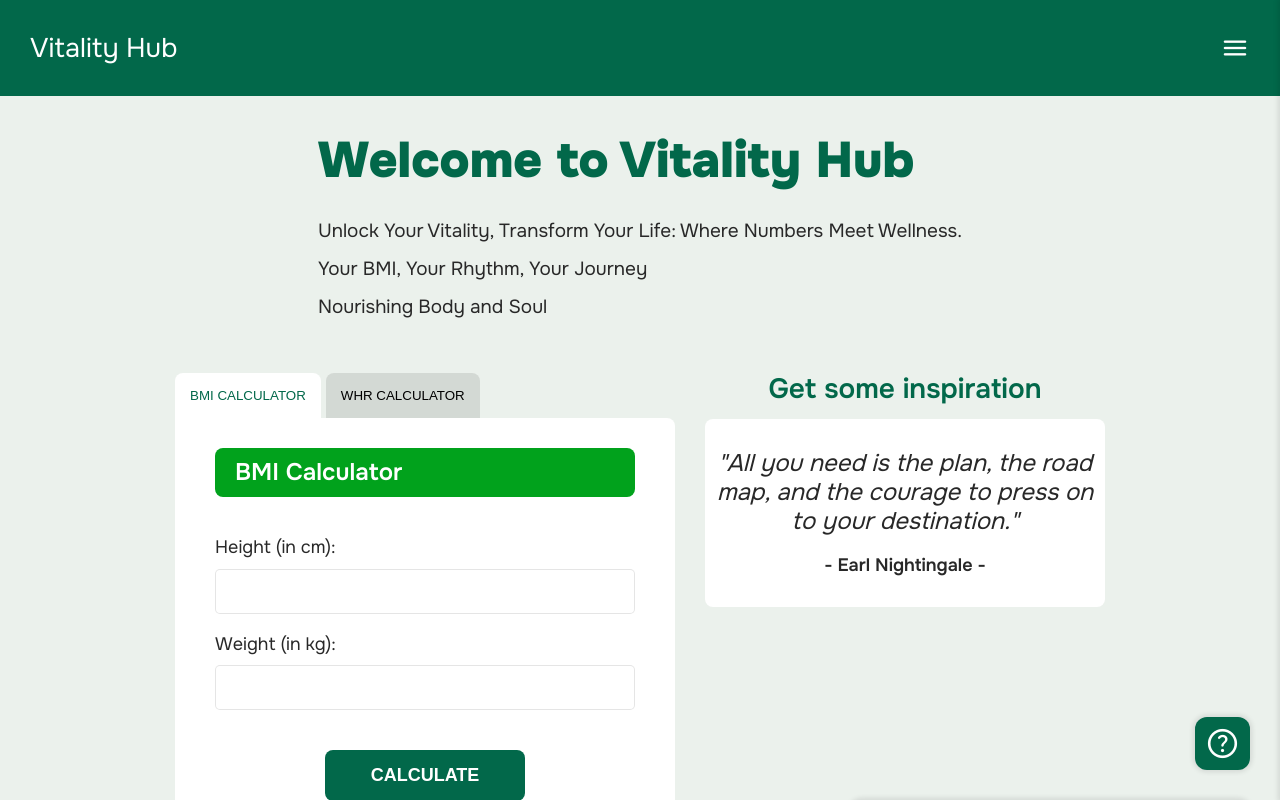
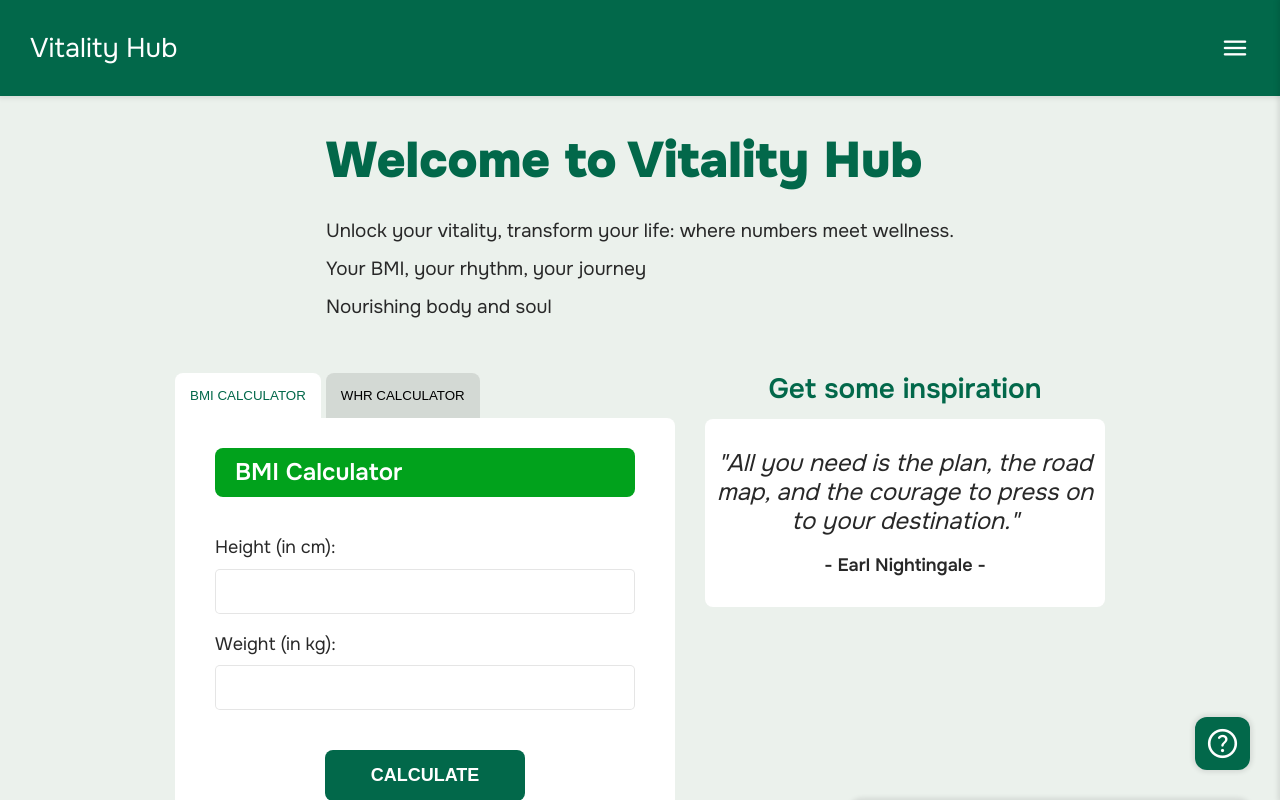
Before and after one commit to Rosalina1309/Vitality-Hub, a Next.js app in the folder client/: page / in a window 1280 px wide. Shown: the top 800 px of the page. Built offline with nearby package versions, Linux system fonts and the light colour scheme; no server answers.

Commit message:
style: header

```diff
--- a/client/src/components/MainPage.tsx
+++ b/client/src/components/MainPage.tsx
@@ -11,11 +11,11 @@ export default function MainPage() {
           Welcome to <span>Vitality Hub</span>
         </h1>
         <p>
-          Unlock Your Vitality, Transform Your Life: Where Numbers Meet
-          Wellness.
+          Unlock your vitality, transform your life: where numbers meet
+          wellness.
         </p>
-        <p>Your BMI, Your Rhythm, Your Journey</p>
-        <p>Nourishing Body and Soul</p>
+        <p>Your BMI, your rhythm, your journey</p>
+        <p>Nourishing body and soul</p>
       </section>
       <section className={styles.content}>
         <QuotesComponent />
--- a/client/src/styles/layout.module.css
+++ b/client/src/styles/layout.module.css
@@ -9,6 +9,7 @@
   padding: 20px 10px;
   background: var(--accentColor);
   z-index: 20;
+  box-shadow: var(--shadow);
   .logo {
     font-size: 27px;
     color: var(--secondaryColor);
```
